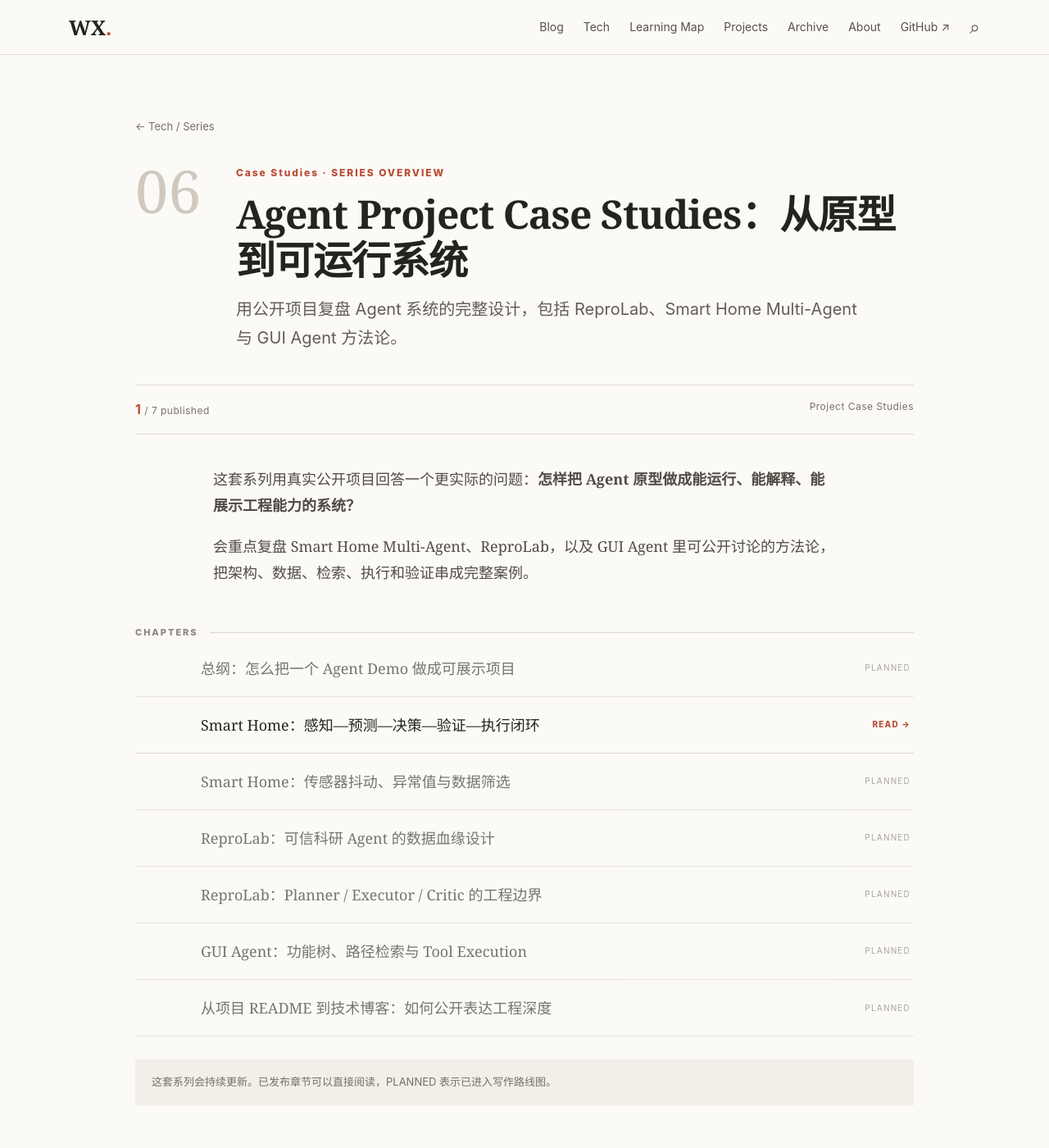
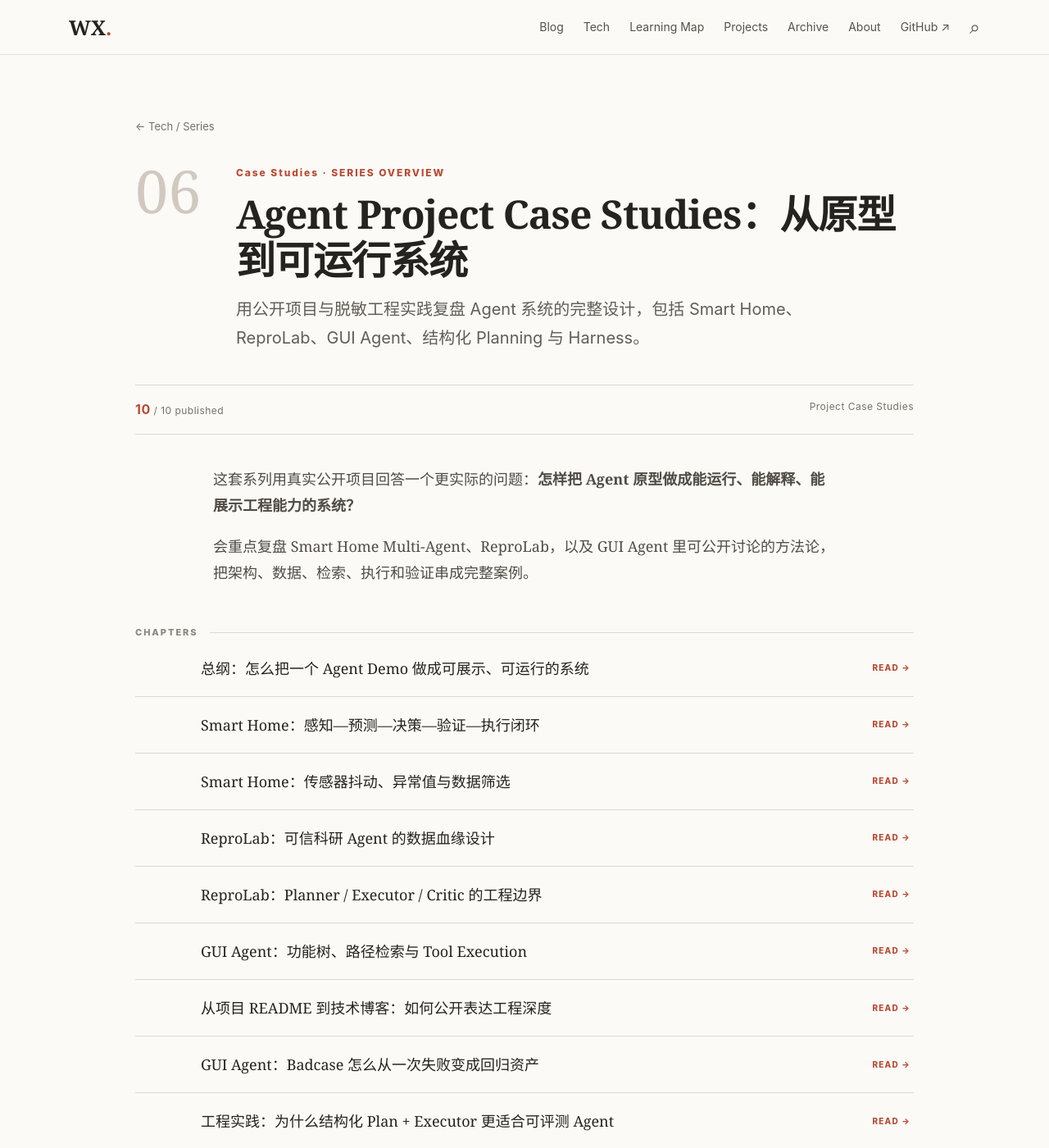
Before and after one commit to telawang91-dotcom/telawang91-dotcom.github.io, a Jekyll site: the page built from series/project-cases.md, in a window 1280 px wide and 1400 px high. Shown: the whole window at 82% size. Built offline with Jekyll 4.4.1, drawn with Linux system fonts in a browser that asks for light colours; some of the changed text lies outside the part shown.

Commit message:
Complete project case studies series

```diff
--- a/_data/series.yml
+++ b/_data/series.yml
@@ -197,28 +197,46 @@
   title: "Agent Project Case Studies：从原型到可运行系统"
   short_title: "Project Case Studies"
   category: "Case Studies"
-  description: "用公开项目复盘 Agent 系统的完整设计，包括 ReproLab、Smart Home Multi-Agent 与 GUI Agent 方法论。"
+  description: "用公开项目与脱敏工程实践复盘 Agent 系统的完整设计，包括 Smart Home、ReproLab、GUI Agent、结构化 Planning 与 Harness。"
   accent: "06"
   chapters:
     - no: "00"
-      title: "总纲：怎么把一个 Agent Demo 做成可展示项目"
-      status: planned
+      title: "总纲：怎么把一个 Agent Demo 做成可展示、可运行的系统"
+      status: published
+      url: "/2026/09/15/agent-demo-to-system/"
     - no: "01"
       title: "Smart Home：感知—预测—决策—验证—执行闭环"
       status: published
       url: "/2026/09/09/smart-home-agent-loop/"
     - no: "02"
       title: "Smart Home：传感器抖动、异常值与数据筛选"
-      status: planned
+      status: published
+      url: "/2026/09/15/smart-home-sensor-data/"
     - no: "03"
       title: "ReproLab：可信科研 Agent 的数据血缘设计"
-      status: planned
+      status: published
+      url: "/2026/09/15/reprolab-provenance/"
     - no: "04"
       title: "ReproLab：Planner / Executor / Critic 的工程边界"
-      status: planned
+      status: published
+      url: "/2026/09/15/reprolab-agent-boundaries/"
     - no: "05"
       title: "GUI Agent：功能树、路径检索与 Tool Execution"
-      status: planned
+      status: published
+      url: "/2026/09/15/gui-agent-function-tree/"
     - no: "06"
       title: "从项目 README 到技术博客：如何公开表达工程深度"
-      status: planned
+      status: published
+      url: "/2026/09/15/public-engineering-writing/"
+    - no: "07"
+      title: "GUI Agent：Badcase 怎么从一次失败变成回归资产"
+      status: published
+      url: "/2026/09/15/gui-agent-badcase-loop/"
+    - no: "08"
+      title: "工程实践：为什么结构化 Plan + Executor 更适合可评测 Agent"
+      status: published
+      url: "/2026/09/15/structured-plan-executor/"
+    - no: "09"
+      title: "工程实践：Agent Harness 如何把 Workflow、Context 和 Evaluation 串成闭环"
+      status: published
+      url: "/2026/09/15/agent-harness-closed-loop/"
```
